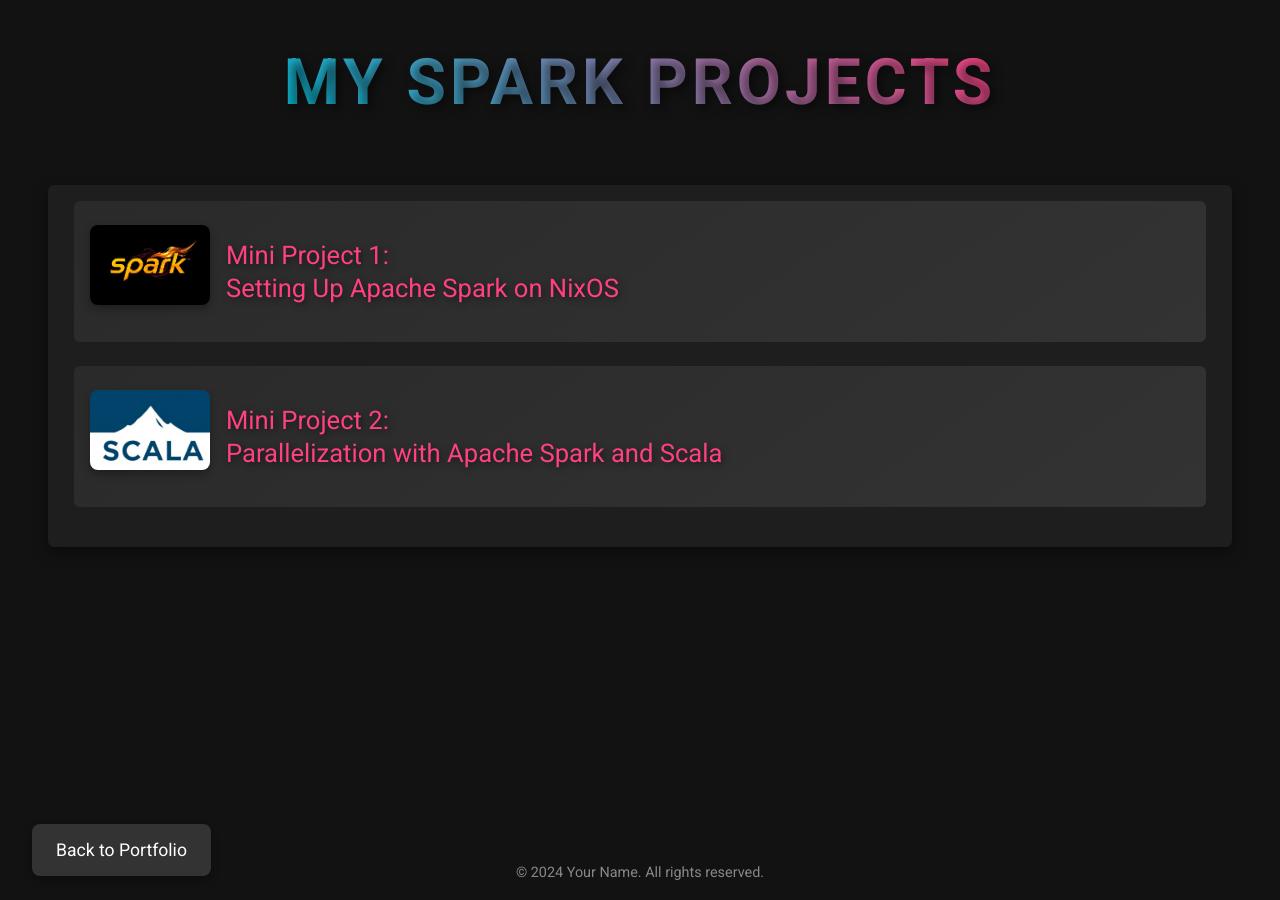
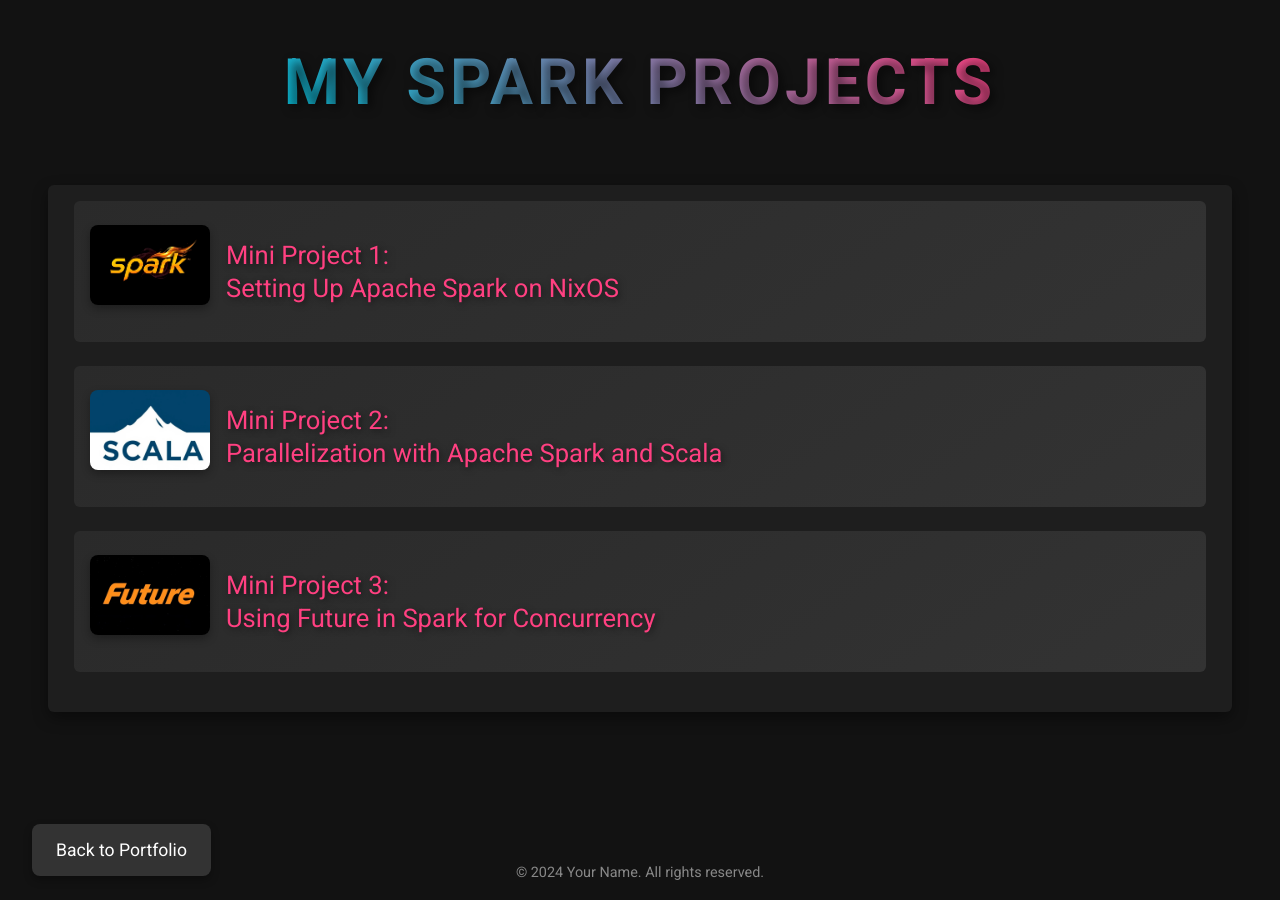
Before and after one commit to nbahador/nbahador.github.io, a Jekyll site: the page SparkProjects.html, which Jekyll copies as it is, in a window 1280 px wide. Built offline with Jekyll 4.4.1, drawn with Linux system fonts in a browser that asks for light colours.

Commit message:
Update SparkProjects.html

```diff
--- a/SparkProjects.html
+++ b/SparkProjects.html
@@ -189,6 +189,16 @@
             </a>
         </div>
 
+        <!-- Project 3 (New) -->
+        <div class="project">
+            <!-- Icon for Project 3 -->
+            <div class="project-icon" style="background-image: url('https://raw.githubusercontent.com/nbahador/nbahador.github.io/main/assets/img/future.jpg');"></div>
+            <!-- Link for Project 3 -->
+            <a href="Using_Future_in_Spark_for_Concurrency.html">
+                <h2>Mini Project 3: <br> Using Future in Spark for Concurrency</h2>
+            </a>
+        </div>
+
     </div>
 
     <!-- Back to Portfolio Button -->
```
